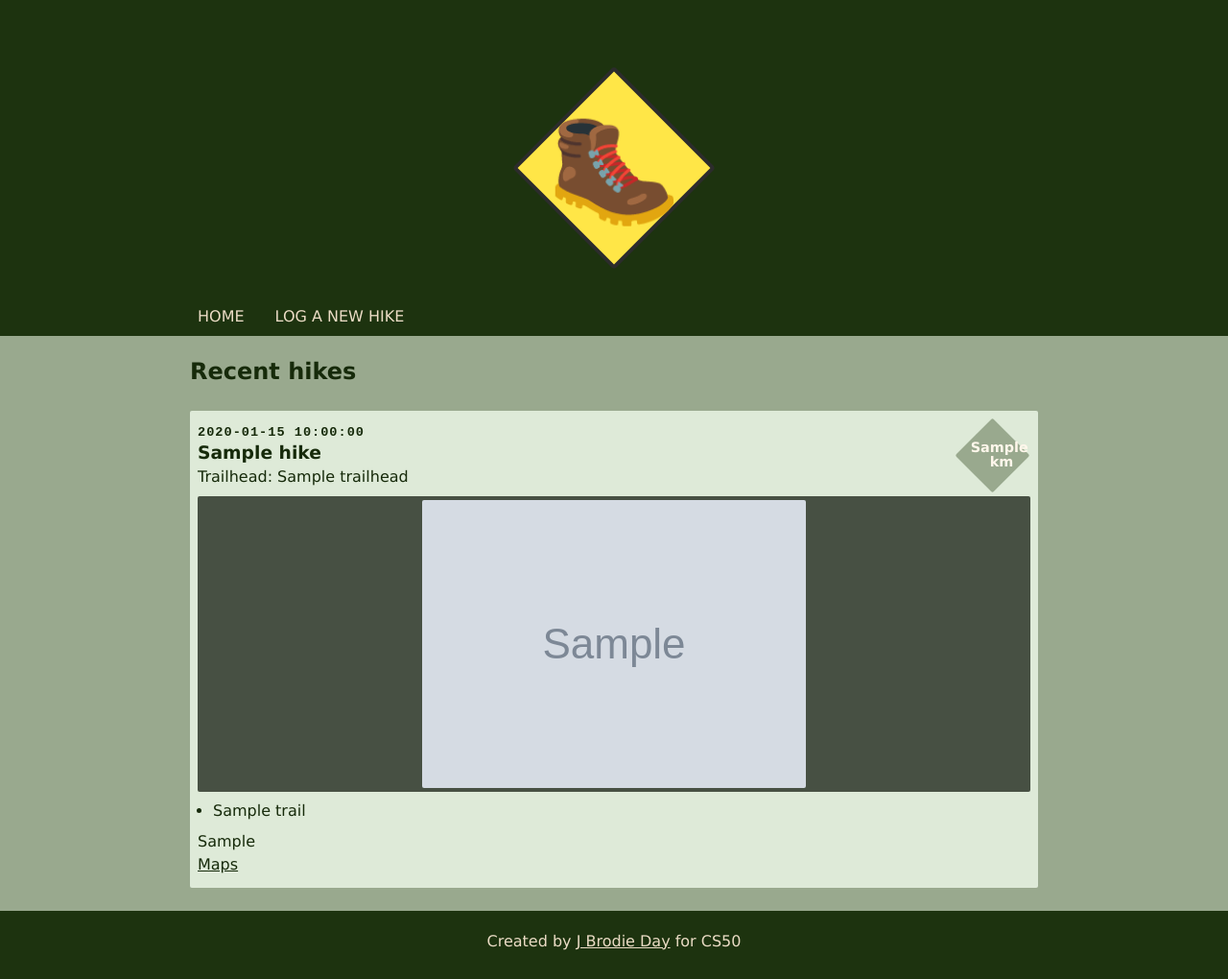
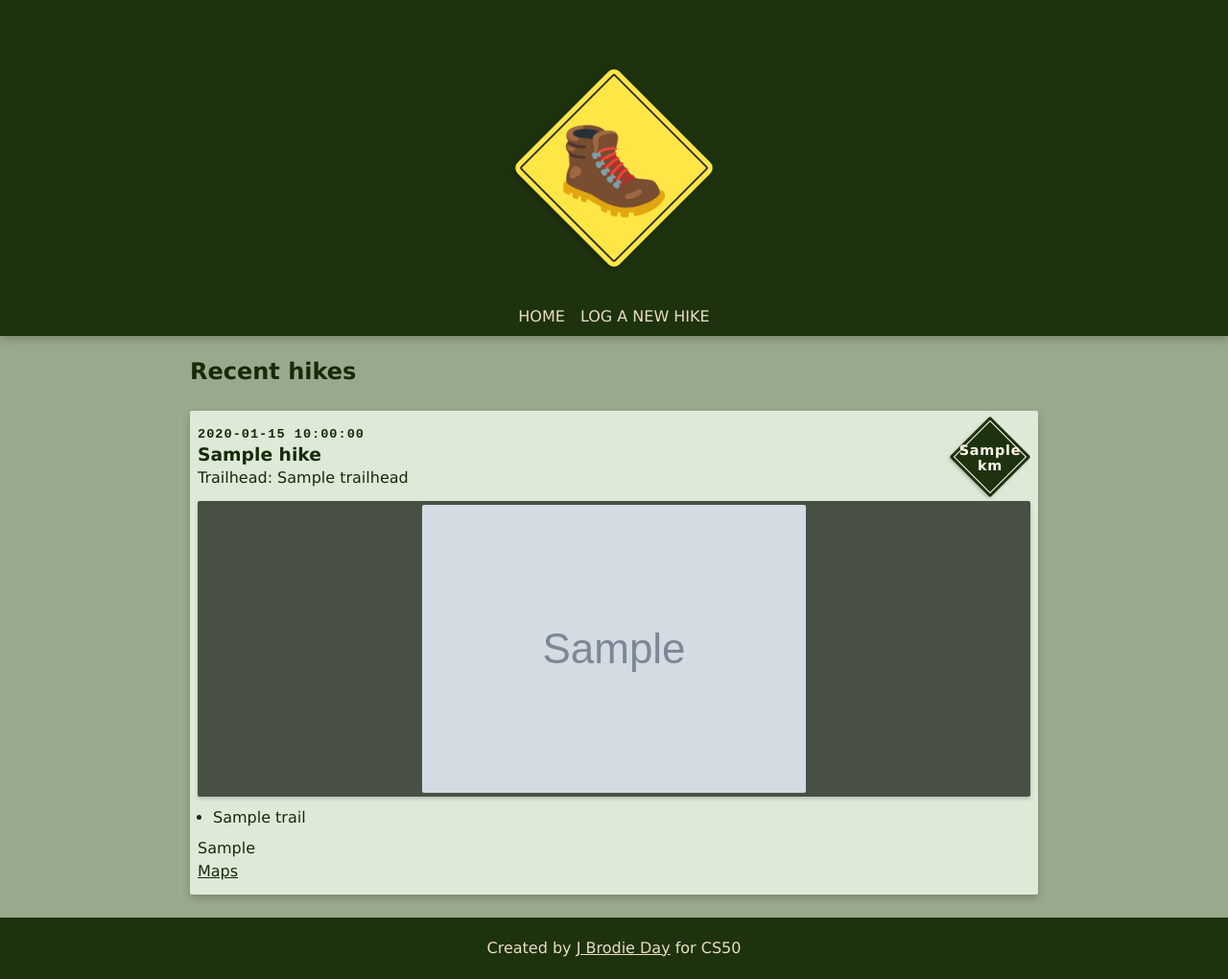
Before and after one commit to jbrodj/take-a-hike, a Flask app: template templates/index.html in a window 1280 px wide. Shown: the whole page at 96% size. Before the commit the page ends 990 px from the top, so only its background shows below. Run offline with Flask 3, Linux system fonts and the light colour scheme; the template is opened without the code that fills it: most values are stand-ins (such as "Sample title", 1, 10 or a date in 2020); grey boxes marked "Sample" are stand-in pictures.

Commit message:
feat(styles): Add some cosmetic and layout styles

```diff
--- a/static/styles.css
+++ b/static/styles.css
@@ -155,6 +155,22 @@ ul, ol {
   border-radius: 0.125rem;
 }
 
+/* Box shadow */
+header, .main-heading-container, .hike-block {
+  box-shadow: 0 4px 8px rgba(0, 0, 0, 0.2);
+}
+
+.distance-diamond-element, .img-container {
+  box-shadow: 0 2px 4px rgba(0, 0, 0, 0.2);
+}
+
+.hike-block, .form-block {
+  background-color: var(--light-background-color);
+  padding: 0.25rem 0.5rem;
+  margin-bottom: 1rem;
+  border-radius: 0.125rem;
+}
+
 /*  TYPE   */
 
 * {
@@ -185,13 +201,14 @@ header .wrapper {
   width: 150px;
   height: 150px;
   transform: rotate(45deg);
-  border-radius: 0.25rem;
-  border: 0.25rem solid rgb(44, 44, 44);
+  border-radius: 0.5rem;
+  outline: 0.125rem solid rgb(49, 49, 49);
+  outline-offset: -7px;
 }
 
 header h1 {
   text-align: center;
-  font-size: 7rem;
+  font-size: 6rem;
   width: auto;
   transform: rotate(-45deg);
 }
@@ -208,11 +225,13 @@ header h1 {
   list-style: none;
   padding: 0;
   margin: 0;
+  width: 100%;
+  justify-content: center;
 }
 
 .nav-item {
   width: auto;
-  padding: 0.5rem 1rem;
+  padding: 0.5rem;
 }
 
 .nav-item:hover {
@@ -223,13 +242,6 @@ header h1 {
 .nav-item a {
   text-decoration: none;
   text-transform: uppercase;
-}
-
-.hike-block {
-  background-color: var(--light-background-color);
-  padding: 0.25rem 0.5rem;
-  margin-bottom: 1rem;
-  border-radius: 0.125rem;
 }
 
 
@@ -249,25 +261,40 @@ header h1 {
 }
 
 .distance-block {
-  height: 55px;
-  width: 55px;
-  text-align: right;
+  position: relative;
+  height: 60px;
+  width: 60px;
+  margin: 0.25rem, 0.75rem, 0.25rem, 0;
+  margin: 0.35rem 0.75rem;
+}
+
+.distance-diamond-element {
+  position: absolute;
+  height: 60px;
+  width: 60px;
   border-radius: 0.125rem;
-  background-color: var(--main-background-color);
-  display: flex;
+  background-color: var(--dark-background-color);
+  transform: rotate(45deg);
+  outline: 0.0175rem solid var(--light-accent-color);
+  outline-offset: -4px;
+  z-index: 1;
+}
+
+.distance-text-container {
+  position: relative;
+  margin-top: 0.125rem;
+  width: 100%;
   justify-content: center;
   align-items: center;
-  transform: rotate(45deg);
-  margin-right: 0.75rem;
+  z-index: 2;
 }
 
 .distance {
   font-weight: 700;
   font-size: 0.9rem;
-  /* margin-bottom: 0.25rem; */
   color: var(--light-accent-color);
-  transform: rotate(-45deg);
-  margin-top: 0.0125 rem;
+  letter-spacing: 0.75px;
+  line-height: 1.1;
 }
 
 .trail-info-block {
@@ -281,6 +308,7 @@ header h1 {
   justify-content: center;
   align-items: center;
   padding: 0.25rem;
+  margin: 0.125rem 0;
 }
 
 .trail-info-block img {
@@ -303,7 +331,9 @@ header h1 {
 /*  FORM ELEMENTS  */
 
 input {
+  accent-color: var(--dark-background-color);
   max-width: 400px;
+  width: 45%;
   padding: 0.25rem 0.5rem;
   margin-top: 0.25rem;
   background-color: var(--light-accent-color);
```
